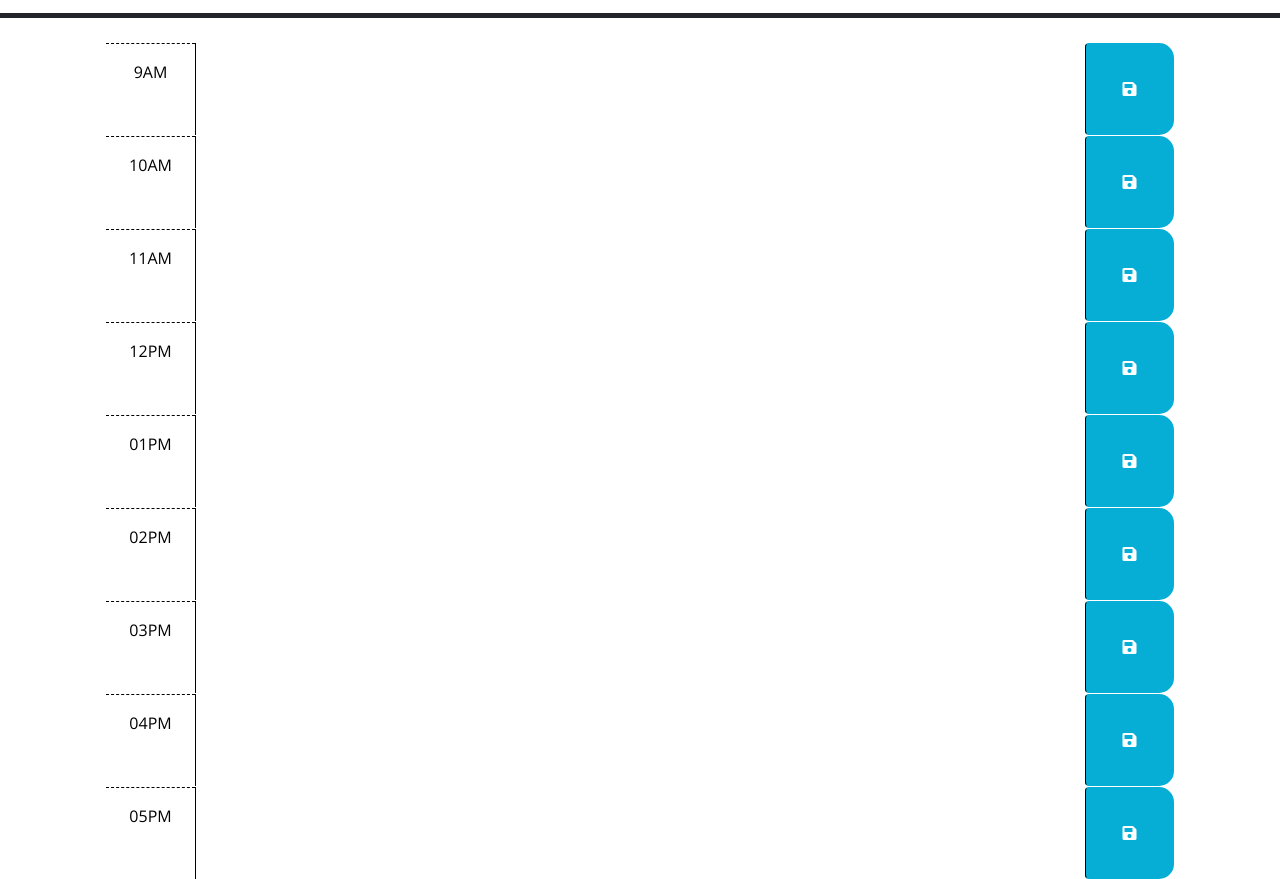
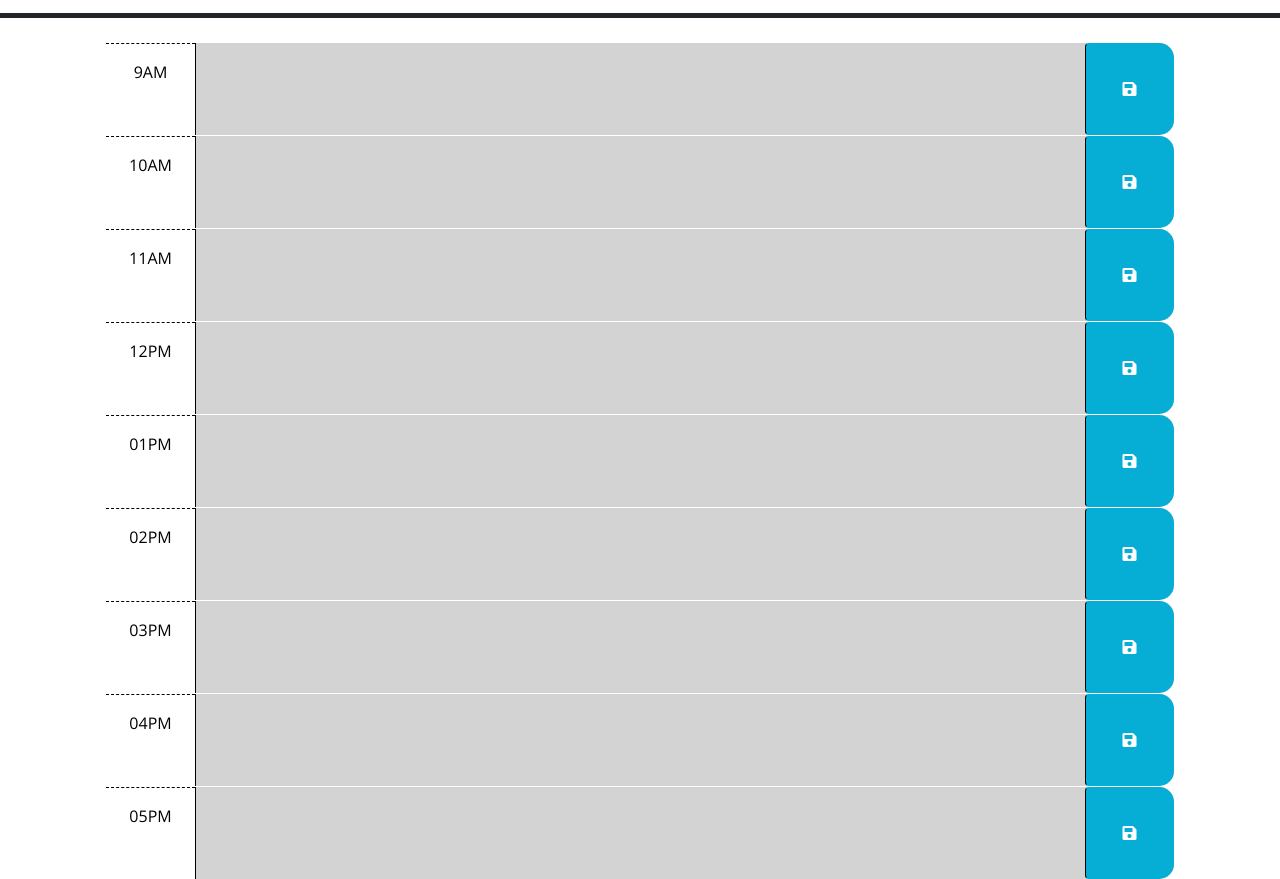
Before and after one commit to jason1chiu/calendar, a plain HTML site: page index.html in a window 1280 px wide. Shown: the part 260-1139 px from the top of the page. Drawn offline with nearby package versions, Linux system fonts and the light colour scheme.

Commit message:
storage and adding class to show past, present, future

```diff
--- a/assets/js/script.js
+++ b/assets/js/script.js
@@ -2,6 +2,7 @@
 // the code isn't run until the browser has finished rendering all the elements
 // in the html.
 $(function () {
+
   // TODO: Add a listener for click events on the save button. This code should
   // use the id in the containing time-block as a key to save the user input in
   // local storage. HINT: What does `this` reference in the click listener
@@ -9,22 +10,48 @@ $(function () {
   // time-block containing the button that was clicked? How might the id be
   // useful when saving the description in local storage?
 
+  $('.saveBtn').on('click', savePlanner);
 
+  function savePlanner() {
+    var time = $(this).parent().attr('id').split('-')[1];
+    var plan = $(this).siblings('.description').val().trim();
+    localStorage.setItem(time, plan);
+  }
 
-
-
-  //
   // TODO: Add code to apply the past, present, or future class to each time
   // block by comparing the id to the current hour. HINTS: How can the id
   // attribute of each time-block be used to conditionally add or remove the
   // past, present, and future classes? How can Day.js be used to get the
   // current hour in 24-hour time?
-  //
+
+  $('.time-block').each(function() {
+    var presentHour = dayjs().format("HH");
+    console.log(presentHour);
+    var time = $(this).attr('id').split('-')[1];
+
+    if (time < presentHour) {
+      $(this).addClass('past');
+      $(this).removeClass('present future');
+    } else if (presentHour === time) {
+      $(this).addClass('present');
+      $(this).removeClass('past future');
+    } else {
+      $(this).addClass('future');
+      $(this).removeClass('past present');
+    }
+  });
+
   // TODO: Add code to get any user input that was saved in localStorage and set
   // the values of the corresponding textarea elements. HINT: How can the id
   // attribute of each time-block be used to do this?
-  //
-  // TODO: Add code to display the current date in the header of the page.
-  var today = dayjs();
-  $('#currentDay').text(today.format('dddd, MMM D, YYYY'));
+
+    for (var i = 9; i < 17; i++) {
+      var dailyPlan = localStorage.getItem(i);
+      $('#hour-'+i).children('.description').val(dailyPlan);
+    }
+
+    // TODO: Add code to display the current date in the header of the page.
+    var today = dayjs();
+    $('#currentDay').text(today.format('dddd, MMM D, YYYY'));
+
 });
--- a/index.html
+++ b/index.html
@@ -40,7 +40,7 @@
         -->
 
       <!-- Example of a past time block. The "past" class adds a gray background color. -->
-      <div id="hour-9" class="row time-block">
+      <div id="hour-09" class="row time-block">
         <div class="col-2 col-md-1 hour text-center py-3">9AM</div>
         <textarea class="col-8 col-md-10 description" rows="3"> </textarea>
         <button class="btn saveBtn col-2 col-md-1" aria-label="save">
@@ -74,7 +74,7 @@
         </button>
       </div>
 
-      <div id="hour-01" class="row time-block">
+      <div id="hour-13" class="row time-block">
         <div class="col-2 col-md-1 hour text-center py-3">01PM</div>
         <textarea class="col-8 col-md-10 description" rows="3"> </textarea>
         <button class="btn saveBtn col-2 col-md-1" aria-label="save">
@@ -82,7 +82,7 @@
         </button>
       </div>
 
-      <div id="hour-02" class="row time-block">
+      <div id="hour-14" class="row time-block">
         <div class="col-2 col-md-1 hour text-center py-3">02PM</div>
         <textarea class="col-8 col-md-10 description" rows="3"> </textarea>
         <button class="btn saveBtn col-2 col-md-1" aria-label="save">
@@ -90,7 +90,7 @@
         </button>
       </div>
 
-      <div id="hour-03" class="row time-block">
+      <div id="hour-15" class="row time-block">
         <div class="col-2 col-md-1 hour text-center py-3">03PM</div>
         <textarea class="col-8 col-md-10 description" rows="3"> </textarea>
         <button class="btn saveBtn col-2 col-md-1" aria-label="save">
@@ -98,7 +98,7 @@
         </button>
       </div>
 
-      <div id="hour-04" class="row time-block">
+      <div id="hour-16" class="row time-block">
         <div class="col-2 col-md-1 hour text-center py-3">04PM</div>
         <textarea class="col-8 col-md-10 description" rows="3"> </textarea>
         <button class="btn saveBtn col-2 col-md-1" aria-label="save">
@@ -106,7 +106,7 @@
         </button>
       </div>
 
-      <div id="hour-05" class="row time-block">
+      <div id="hour-17" class="row time-block">
         <div class="col-2 col-md-1 hour text-center py-3">05PM</div>
         <textarea class="col-8 col-md-10 description" rows="3"> </textarea>
         <button class="btn saveBtn col-2 col-md-1" aria-label="save">
```
